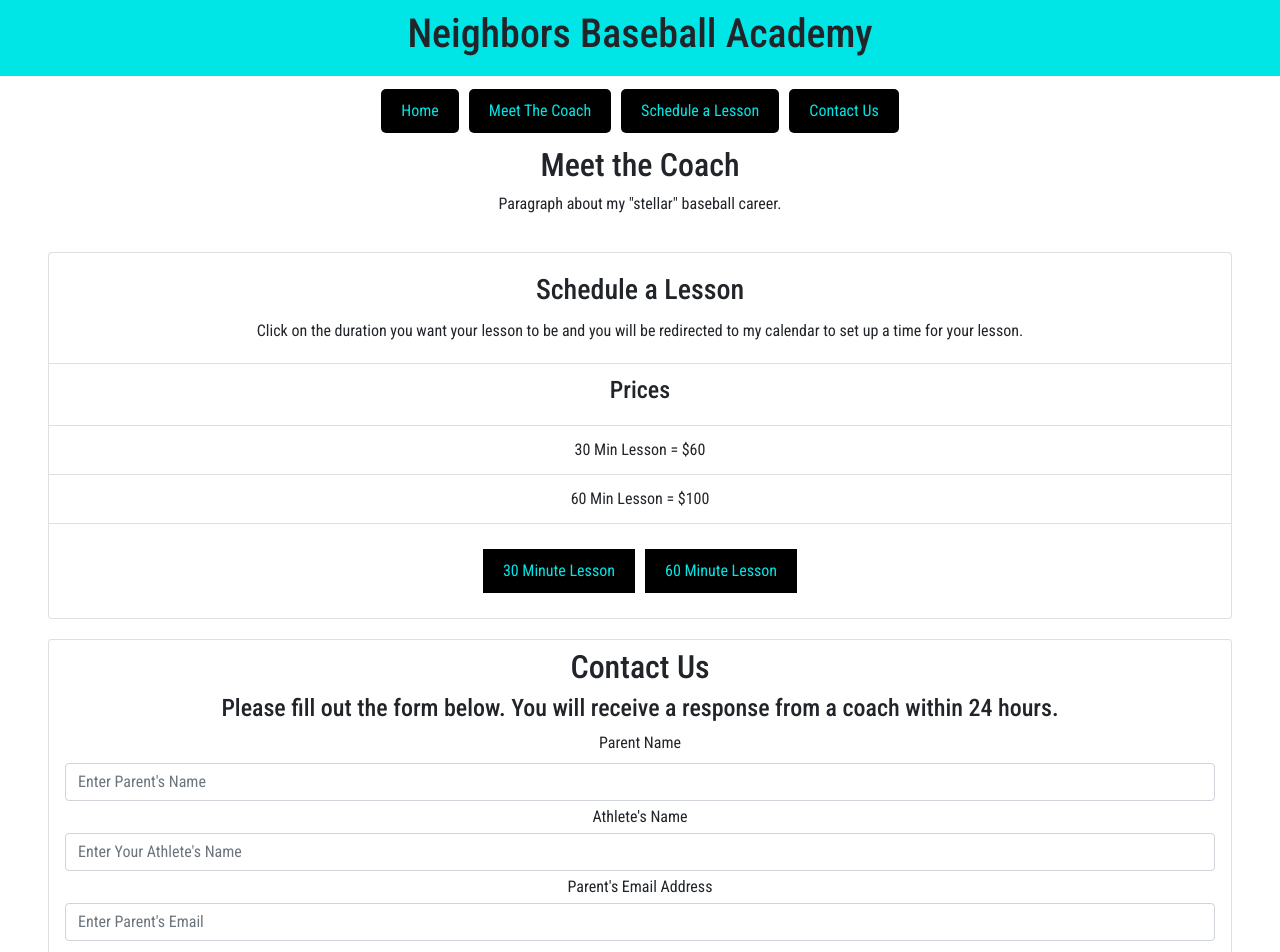
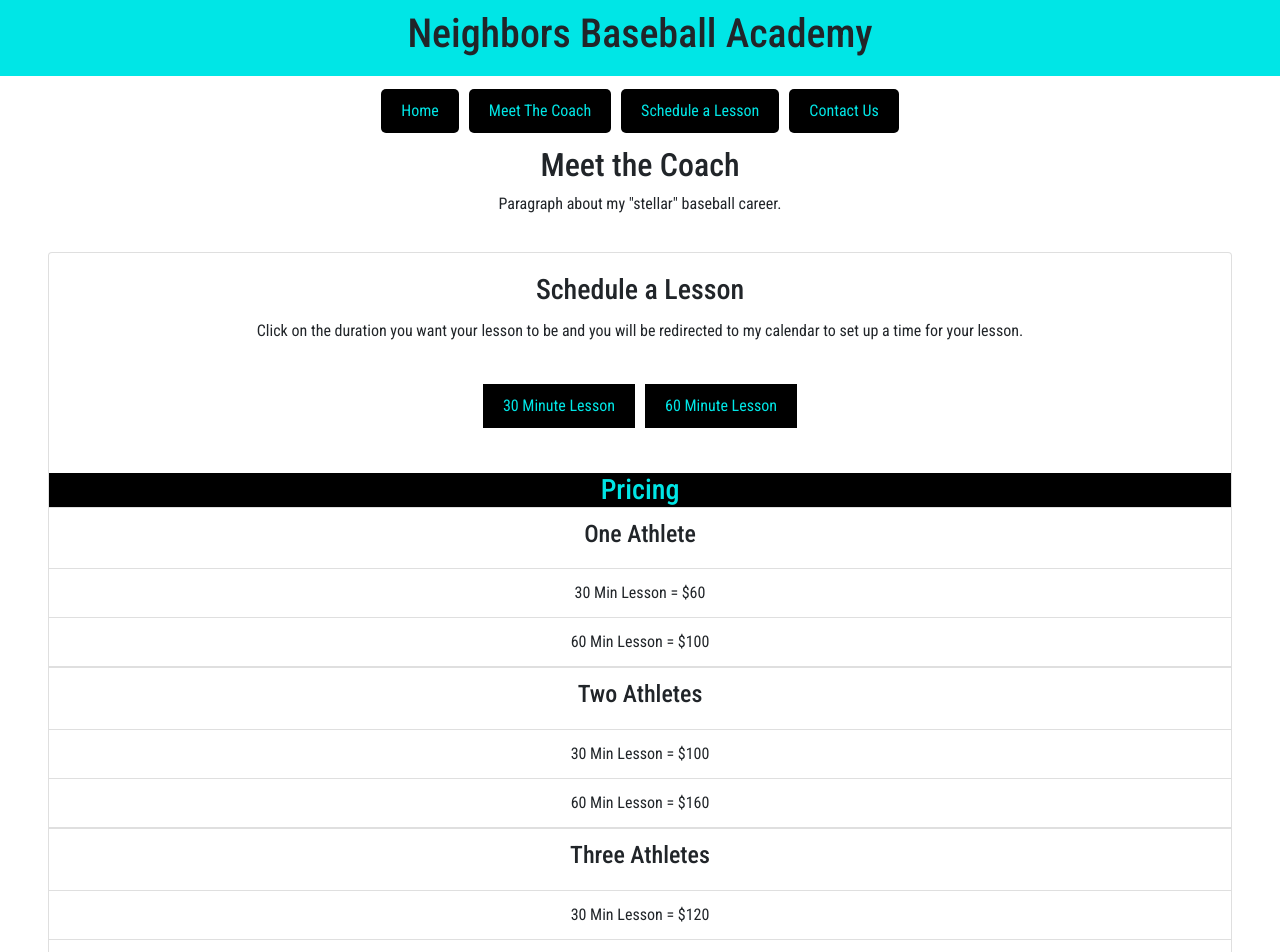
Before and after one commit to bneighbs6/baseball-site, a React (Create React App) app: page / in a window 1280 px wide. Shown: the top 952 px of the page. Built offline with nearby package versions, Linux system fonts and the light colour scheme; the HTML template or start-up script is replaced by a standard one; a web font is replaced by a local one.

Commit message:
Styled CalendlyForm.jsx

```diff
--- a/src/Components/CalendlyForm.jsx
+++ b/src/Components/CalendlyForm.jsx
@@ -6,19 +6,42 @@ function Calendly() {
       <div className="calendly mx-5">
         <Card xs="9">
           <Card.Body>
-            <Card.Title><h3>Schedule a Lesson</h3></Card.Title>
+            <Card.Title>
+              <div className="lesson-header">
+                <h3>Schedule a Lesson</h3>
+              </div>
+            </Card.Title>
             <Card.Text>
-              Click on the duration you want your lesson to be and you will be redirected to my calendar to set up a time for your lesson.
+              Click on the duration you want your lesson to be and you will be
+              redirected to my calendar to set up a time for your lesson.
             </Card.Text>
+            <Card.Body>
+              <button className="lesson-btn">30 Minute Lesson</button>
+              <button className="lesson-btn">60 Minute Lesson</button>
+            </Card.Body>
           </Card.Body>
+          <h3 className="pricing-header">Pricing</h3>
           <ListGroup className="list-group-flush">
-          <ListGroup.Item><h4>Prices</h4></ListGroup.Item>
+            <ListGroup.Item>
+              <h4>One Athlete</h4>
+            </ListGroup.Item>
             <ListGroup.Item>30 Min Lesson = $60</ListGroup.Item>
             <ListGroup.Item>60 Min Lesson = $100</ListGroup.Item>
           </ListGroup>
-          <Card.Body>
-                <button className="lesson-btn">30 Minute Lesson</button><button className="lesson-btn">60 Minute Lesson</button>
-          </Card.Body>
+          <ListGroup className="list-group-flush">
+            <ListGroup.Item>
+              <h4>Two Athletes</h4>
+            </ListGroup.Item>
+            <ListGroup.Item>30 Min Lesson = $100</ListGroup.Item>
+            <ListGroup.Item>60 Min Lesson = $160</ListGroup.Item>
+          </ListGroup>
+          <ListGroup className="list-group-flush">
+            <ListGroup.Item>
+              <h4>Three Athletes</h4>
+            </ListGroup.Item>
+            <ListGroup.Item>30 Min Lesson = $120</ListGroup.Item>
+            <ListGroup.Item>60 Min Lesson = $180</ListGroup.Item>
+          </ListGroup>
         </Card>
       </div>
     );
--- a/src/index.css
+++ b/src/index.css
@@ -34,6 +34,13 @@ header {
 }
 
 .calendly {
+  display: block;
   align-items: center;
   margin: 20px;
 }
+
+.pricing-header {
+  background-color: black;
+  color: #00e6e6;
+  margin: 0px;
+}
```
